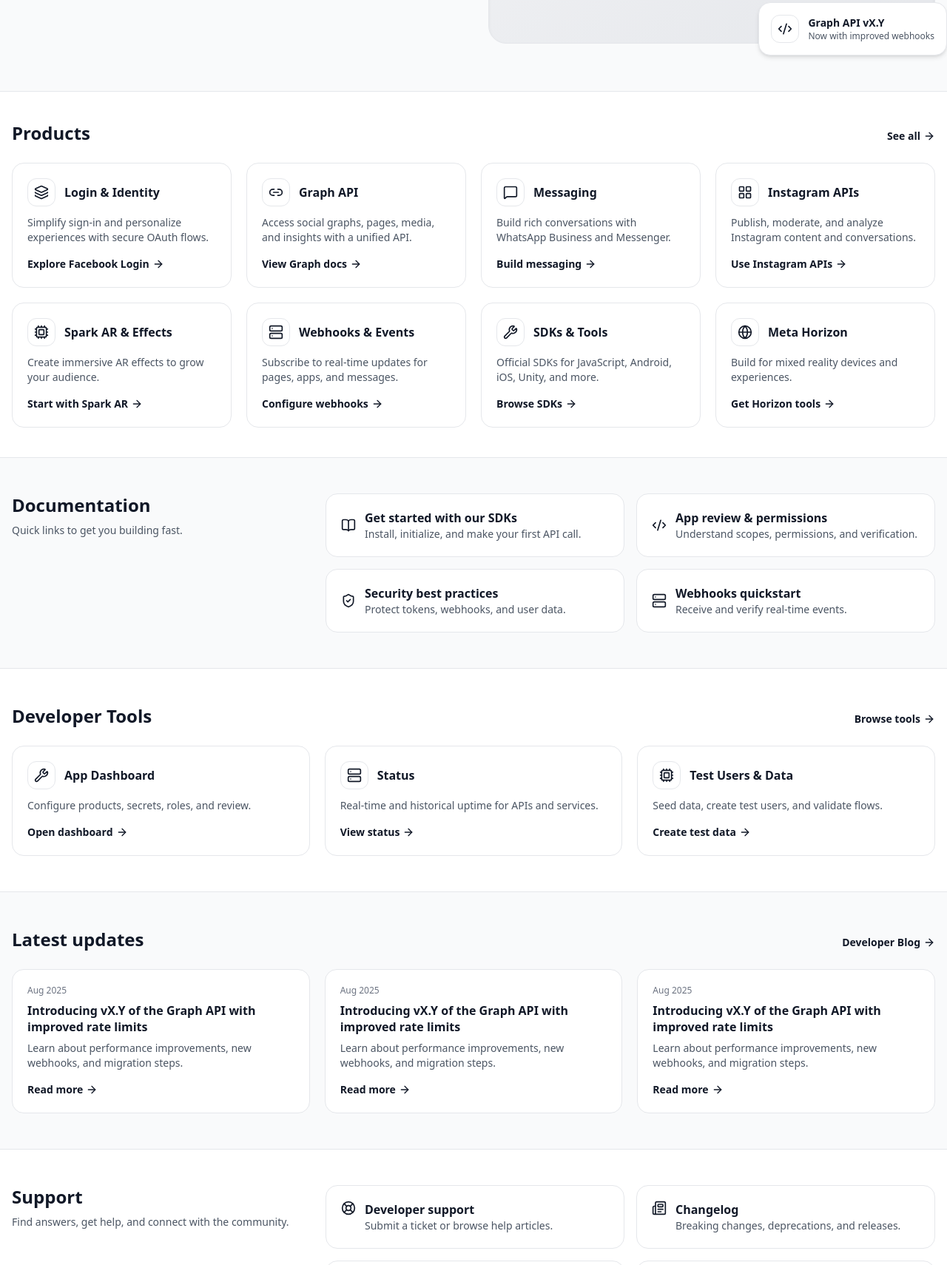
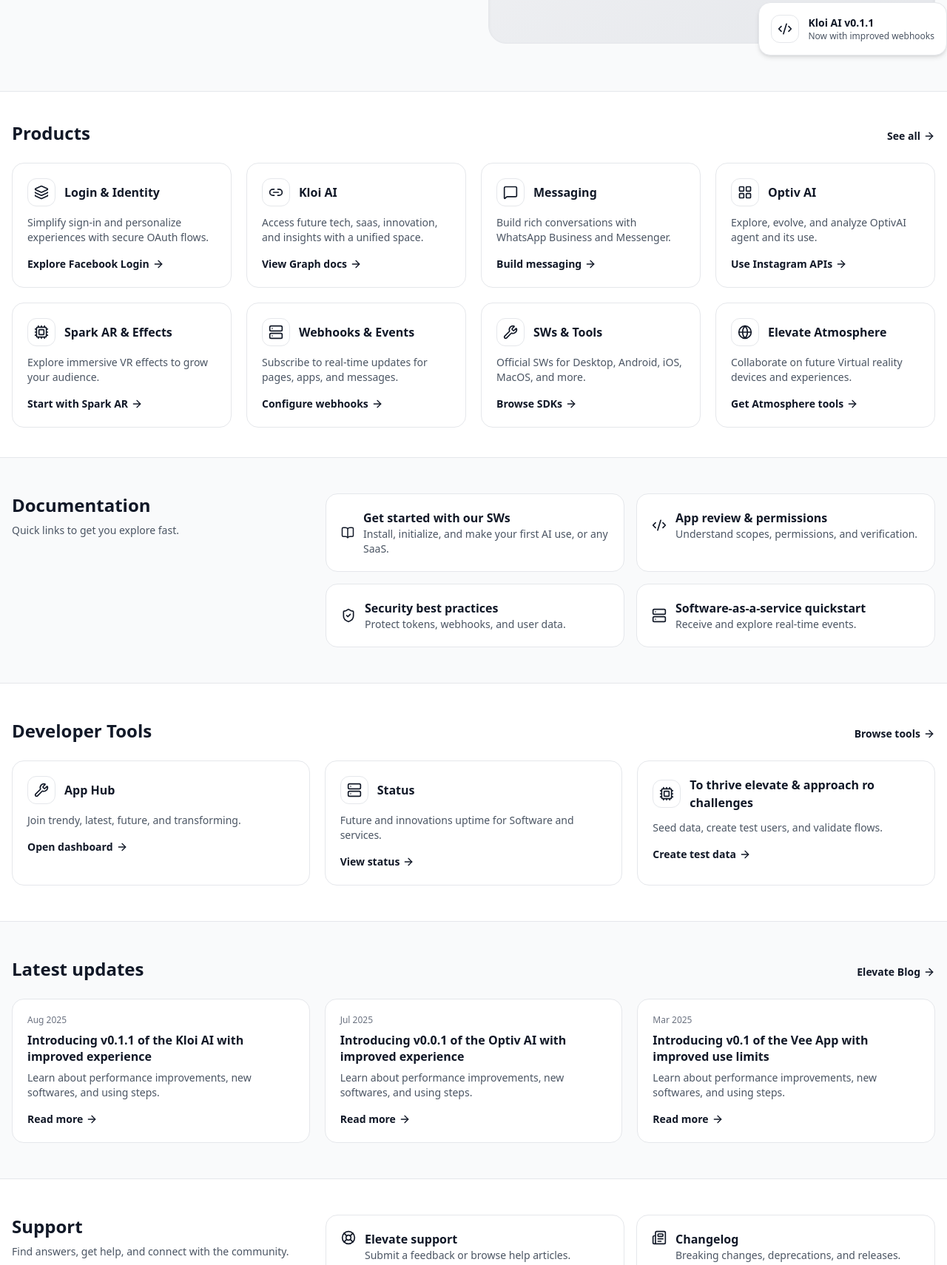
Before and after one commit to Naomer/elevate.github.io, a plain HTML site: page index.html in a window 1280 px wide. Shown: the part 559-2269 px from the top of the page at 74% size. Drawn offline with nearby package versions, Linux system fonts and the light colour scheme.

Commit message:
Update index.html

```diff
--- a/index.html
+++ b/index.html
@@ -3,7 +3,7 @@
 <head>
   <meta charset="utf-8" />
   <meta name="viewport" content="width=device-width,initial-scale=1" />
-  <title>DevPortal — Elevate clone</title>
+  <title>SaaS — Elevate</title>
 
   <link rel="apple-touch-icon" sizes="180x180" href="/apple-touch-icon.png">
 <link rel="icon" type="image/png" sizes="32x32" href="/favicon-32x32.png">
@@ -124,7 +124,7 @@
             <div class="absolute -bottom-4 -right-4 bg-white border border-gray-200 rounded-2xl p-4 shadow-md flex items-center gap-3">
               <div class="rounded-xl p-2 border border-gray-200"><i data-lucide="code-2" class="w-5 h-5"></i></div>
               <div>
-                <div class="text-sm font-semibold">Graph API vX.Y</div>
+                <div class="text-sm font-semibold">Kloi AI v0.1.1</div>
                 <div class="text-xs text-gray-600">Now with improved webhooks</div>
               </div>
             </div>
@@ -156,9 +156,9 @@
           <div class="group rounded-2xl border border-gray-200 p-5 hover:shadow-md transition-shadow bg-white">
             <div class="flex items-center gap-3">
               <div class="rounded-xl p-2 border border-gray-200"><i data-lucide="link-2" class="w-5 h-5"></i></div>
-              <h3 class="text-base font-semibold">Graph API</h3>
+              <h3 class="text-base font-semibold">Kloi AI</h3>
             </div>
-            <p class="text-sm text-gray-600 mt-3">Access social graphs, pages, media, and insights with a unified API.</p>
+            <p class="text-sm text-gray-600 mt-3">Access future tech, saas, innovation, and insights with a unified space.</p>
             <a href="#" class="inline-flex items-center gap-1 text-sm font-semibold mt-4 group-hover:gap-2 transition-all">View Graph docs <i data-lucide="arrow-right" class="w-4 h-4"></i></a>
           </div>
 
@@ -176,9 +176,9 @@
           <div class="group rounded-2xl border border-gray-200 p-5 hover:shadow-md transition-shadow bg-white">
             <div class="flex items-center gap-3">
               <div class="rounded-xl p-2 border border-gray-200"><i data-lucide="layout-grid" class="w-5 h-5"></i></div>
-              <h3 class="text-base font-semibold">Instagram APIs</h3>
+              <h3 class="text-base font-semibold">Optiv AI</h3>
             </div>
-            <p class="text-sm text-gray-600 mt-3">Publish, moderate, and analyze Instagram content and conversations.</p>
+            <p class="text-sm text-gray-600 mt-3">Explore, evolve, and analyze OptivAI agent and its use.</p>
             <a href="#" class="inline-flex items-center gap-1 text-sm font-semibold mt-4 group-hover:gap-2 transition-all">Use Instagram APIs <i data-lucide="arrow-right" class="w-4 h-4"></i></a>
           </div>
 
@@ -188,7 +188,7 @@
               <div class="rounded-xl p-2 border border-gray-200"><i data-lucide="cpu" class="w-5 h-5"></i></div>
               <h3 class="text-base font-semibold">Spark AR & Effects</h3>
             </div>
-            <p class="text-sm text-gray-600 mt-3">Create immersive AR effects to grow your audience.</p>
+            <p class="text-sm text-gray-600 mt-3">Explore immersive VR effects to grow your audience.</p>
             <a href="#" class="inline-flex items-center gap-1 text-sm font-semibold mt-4 group-hover:gap-2 transition-all">Start with Spark AR <i data-lucide="arrow-right" class="w-4 h-4"></i></a>
           </div>
 
@@ -206,9 +206,9 @@
           <div class="group rounded-2xl border border-gray-200 p-5 hover:shadow-md transition-shadow bg-white">
             <div class="flex items-center gap-3">
               <div class="rounded-xl p-2 border border-gray-200"><i data-lucide="wrench" class="w-5 h-5"></i></div>
-              <h3 class="text-base font-semibold">SDKs & Tools</h3>
+              <h3 class="text-base font-semibold">SWs & Tools</h3>
             </div>
-            <p class="text-sm text-gray-600 mt-3">Official SDKs for JavaScript, Android, iOS, Unity, and more.</p>
+            <p class="text-sm text-gray-600 mt-3">Official SWs for Desktop, Android, iOS, MacOS, and more.</p>
             <a href="#" class="inline-flex items-center gap-1 text-sm font-semibold mt-4 group-hover:gap-2 transition-all">Browse SDKs <i data-lucide="arrow-right" class="w-4 h-4"></i></a>
           </div>
 
@@ -216,10 +216,10 @@
           <div class="group rounded-2xl border border-gray-200 p-5 hover:shadow-md transition-shadow bg-white">
             <div class="flex items-center gap-3">
               <div class="rounded-xl p-2 border border-gray-200"><i data-lucide="globe" class="w-5 h-5"></i></div>
-              <h3 class="text-base font-semibold">Meta Horizon</h3>
+              <h3 class="text-base font-semibold">Elevate Atmosphere</h3>
             </div>
-            <p class="text-sm text-gray-600 mt-3">Build for mixed reality devices and experiences.</p>
-            <a href="#" class="inline-flex items-center gap-1 text-sm font-semibold mt-4 group-hover:gap-2 transition-all">Get Horizon tools <i data-lucide="arrow-right" class="w-4 h-4"></i></a>
+            <p class="text-sm text-gray-600 mt-3">Collaborate on future Virtual reality devices and experiences.</p>
+            <a href="#" class="inline-flex items-center gap-1 text-sm font-semibold mt-4 group-hover:gap-2 transition-all">Get Atmosphere tools <i data-lucide="arrow-right" class="w-4 h-4"></i></a>
           </div>
         </div>
       </div>
@@ -231,15 +231,15 @@
         <div class="grid md:grid-cols-3 gap-6">
           <div class="md:col-span-1">
             <h2 class="text-2xl font-bold">Documentation</h2>
-            <p class="text-sm text-gray-600 mt-2">Quick links to get you building fast.</p>
+            <p class="text-sm text-gray-600 mt-2">Quick links to get you explore fast.</p>
           </div>
           <div class="md:col-span-2 grid sm:grid-cols-2 gap-4">
             <a href="#" class="rounded-2xl border border-gray-200 bg-white p-5 hover:shadow-md transition">
               <div class="flex items-center gap-3">
                 <i data-lucide="book-open" class="w-5 h-5"></i>
                 <div>
-                  <div class="font-semibold">Get started with our SDKs</div>
-                  <div class="text-sm text-gray-600">Install, initialize, and make your first API call.</div>
+                  <div class="font-semibold">Get started with our SWs</div>
+                  <div class="text-sm text-gray-600">Install, initialize, and make your first AI use, or any SaaS.</div>
                 </div>
               </div>
             </a>
@@ -268,8 +268,8 @@
               <div class="flex items-center gap-3">
                 <i data-lucide="server" class="w-5 h-5"></i>
                 <div>
-                  <div class="font-semibold">Webhooks quickstart</div>
-                  <div class="text-sm text-gray-600">Receive and verify real-time events.</div>
+                  <div class="font-semibold">Software-as-a-service quickstart</div>
+                  <div class="text-sm text-gray-600">Receive and explore real-time events.</div>
                 </div>
               </div>
             </a>
@@ -290,9 +290,9 @@
           <div class="group rounded-2xl border border-gray-200 p-5 hover:shadow-md transition-shadow bg-white">
             <div class="flex items-center gap-3">
               <div class="rounded-xl p-2 border border-gray-200"><i data-lucide="wrench" class="w-5 h-5"></i></div>
-              <h3 class="text-base font-semibold">App Dashboard</h3>
+              <h3 class="text-base font-semibold">App Hub</h3>
             </div>
-            <p class="text-sm text-gray-600 mt-3">Configure products, secrets, roles, and review.</p>
+            <p class="text-sm text-gray-600 mt-3">Join trendy, latest, future, and transforming.</p>
             <a href="#" class="inline-flex items-center gap-1 text-sm font-semibold mt-4 group-hover:gap-2 transition-all">Open dashboard <i data-lucide="arrow-right" class="w-4 h-4"></i></a>
           </div>
 
@@ -301,14 +301,14 @@
               <div class="rounded-xl p-2 border border-gray-200"><i data-lucide="server" class="w-5 h-5"></i></div>
               <h3 class="text-base font-semibold">Status</h3>
             </div>
-            <p class="text-sm text-gray-600 mt-3">Real-time and historical uptime for APIs and services.</p>
+            <p class="text-sm text-gray-600 mt-3">Future and innovations uptime for Software and services.</p>
             <a href="#" class="inline-flex items-center gap-1 text-sm font-semibold mt-4 group-hover:gap-2 transition-all">View status <i data-lucide="arrow-right" class="w-4 h-4"></i></a>
           </div>
 
           <div class="group rounded-2xl border border-gray-200 p-5 hover:shadow-md transition-shadow bg-white">
             <div class="flex items-center gap-3">
               <div class="rounded-xl p-2 border border-gray-200"><i data-lucide="cpu" class="w-5 h-5"></i></div>
-              <h3 class="text-base font-semibold">Test Users & Data</h3>
+              <h3 class="text-base font-semibold">To thrive elevate & approach ro challenges</h3>
             </div>
             <p class="text-sm text-gray-600 mt-3">Seed data, create test users, and validate flows.</p>
             <a href="#" class="inline-flex items-center gap-1 text-sm font-semibold mt-4 group-hover:gap-2 transition-all">Create test data <i data-lucide="arrow-right" class="w-4 h-4"></i></a>
@@ -322,28 +322,28 @@
       <div class="max-w-7xl mx-auto px-4">
         <div class="flex items-baseline justify-between">
           <h2 class="text-2xl font-bold">Latest updates</h2>
-          <a href="#" class="text-sm font-semibold flex items-center gap-1">Developer Blog <i data-lucide="arrow-right" class="w-4 h-4"></i></a>
+          <a href="#" class="text-sm font-semibold flex items-center gap-1">Elevate Blog <i data-lucide="arrow-right" class="w-4 h-4"></i></a>
         </div>
 
         <div class="grid md:grid-cols-3 gap-5 mt-6">
           <div class="rounded-2xl border border-gray-200 bg-white p-5 hover:shadow-md transition">
             <div class="text-xs text-gray-500">Aug 2025</div>
-            <a href="#" class="block mt-2 font-semibold leading-snug">Introducing vX.Y of the Graph API with improved rate limits</a>
-            <p class="text-sm text-gray-600 mt-2">Learn about performance improvements, new webhooks, and migration steps.</p>
+            <a href="#" class="block mt-2 font-semibold leading-snug">Introducing v0.1.1 of the Kloi AI with improved experience</a>
+            <p class="text-sm text-gray-600 mt-2">Learn about performance improvements, new softwares, and using steps.</p>
             <a href="#" class="inline-flex items-center gap-1 text-sm font-semibold mt-4">Read more <i data-lucide="arrow-right" class="w-4 h-4"></i></a>
           </div>
 
           <div class="rounded-2xl border border-gray-200 bg-white p-5 hover:shadow-md transition">
-            <div class="text-xs text-gray-500">Aug 2025</div>
-            <a href="#" class="block mt-2 font-semibold leading-snug">Introducing vX.Y of the Graph API with improved rate limits</a>
-            <p class="text-sm text-gray-600 mt-2">Learn about performance improvements, new webhooks, and migration steps.</p>
+            <div class="text-xs text-gray-500">Jul 2025</div>
+            <a href="#" class="block mt-2 font-semibold leading-snug">Introducing v0.0.1 of the Optiv AI with improved experience</a>
+            <p class="text-sm text-gray-600 mt-2">Learn about performance improvements, new softwares, and using steps.</p>
             <a href="#" class="inline-flex items-center gap-1 text-sm font-semibold mt-4">Read more <i data-lucide="arrow-right" class="w-4 h-4"></i></a>
           </div>
 
           <div class="rounded-2xl border border-gray-200 bg-white p-5 hover:shadow-md transition">
-            <div class="text-xs text-gray-500">Aug 2025</div>
-            <a href="#" class="block mt-2 font-semibold leading-snug">Introducing vX.Y of the Graph API with improved rate limits</a>
-            <p class="text-sm text-gray-600 mt-2">Learn about performance improvements, new webhooks, and migration steps.</p>
+            <div class="text-xs text-gray-500">Mar 2025</div>
+            <a href="#" class="block mt-2 font-semibold leading-snug">Introducing v0.1 of the Vee App with improved use limits</a>
+            <p class="text-sm text-gray-600 mt-2">Learn about performance improvements, new softwares, and using steps.</p>
             <a href="#" class="inline-flex items-center gap-1 text-sm font-semibold mt-4">Read more <i data-lucide="arrow-right" class="w-4 h-4"></i></a>
           </div>
         </div>
@@ -363,8 +363,8 @@
             <a href="#" class="rounded-2xl border border-gray-200 bg-white p-5 hover:shadow-md transition flex items-start gap-3">
               <i data-lucide="life-buoy" class="w-5 h-5"></i>
               <div>
-                <div class="font-semibold">Developer support</div>
-                <div class="text-sm text-gray-600">Submit a ticket or browse help articles.</div>
+                <div class="font-semibold">Elevate support</div>
+                <div class="text-sm text-gray-600">Submit a feedback or browse help articles.</div>
               </div>
             </a>
 
@@ -420,25 +420,24 @@
         <div class="md:col-span-2">
           <div class="flex items-center gap-2">
             <div class="w-8 h-8 rounded-xl bg-black flex items-center justify-center text-white font-bold">D</div>
-            <span class="text-lg font-bold tracking-tight">DevPortal</span>
+            <span class="text-lg font-bold tracking-tight">Elevate</span>
           </div>
-          <p class="text-sm text-gray-600 mt-3 max-w-sm">A clean, developer-first template inspired by Meta for Developers. Replace names, links, and content with your own.</p>
+          <p class="text-sm text-gray-600 mt-3 max-w-sm">A clean, SaaS inspired by Elevate for Everyone. Review chats, links, and content with your own.</p>
 
           <div class="flex items-center gap-3 mt-4">
-            <a href="#" aria-label="Twitter" class="p-2 rounded-xl border border-gray-200 hover:bg-gray-50"><i data-lucide="twitter" class="w-4 h-4"></i></a>
-            <a href="#" aria-label="Facebook" class="p-2 rounded-xl border border-gray-200 hover:bg-gray-50"><i data-lucide="facebook" class="w-4 h-4"></i></a>
-            <a href="#" aria-label="LinkedIn" class="p-2 rounded-xl border border-gray-200 hover:bg-gray-50"><i data-lucide="linkedin" class="w-4 h-4"></i></a>
-            <a href="#" aria-label="YouTube" class="p-2 rounded-xl border border-gray-200 hover:bg-gray-50"><i data-lucide="youtube" class="w-4 h-4"></i></a>
-            <a href="#" aria-label="GitHub" class="p-2 rounded-xl border border-gray-200 hover:bg-gray-50"><i data-lucide="github" class="w-4 h-4"></i></a>
+            <a href="https://x.com/e1levate" aria-label="Twitter" class="p-2 rounded-xl border border-gray-200 hover:bg-gray-50"><i data-lucide="twitter" class="w-4 h-4"></i></a>
+            <a href="https://instagram.com/e1levate" aria-label="Instagram" class="p-2 rounded-xl border border-gray-200 hover:bg-gray-50"><i data-lucide="instagram" class="w-4 h-4"></i></a>
+            <a href="https://linkedin.com/in/elevate" aria-label="LinkedIn" class="p-2 rounded-xl border border-gray-200 hover:bg-gray-50"><i data-lucide="linkedin" class="w-4 h-4"></i></a>
+            <a href="mailto:elevate@mail.com" aria-label="Mail" class="p-2 rounded-xl border border-gray-200 hover:bg-gray-50"><i data-lucide="mail" class="w-4 h-4"></i></a>
           </div>
         </div>
 
         <div class="grid grid-cols-2 md:grid-cols-3 gap-8 md:col-span-3">
           <div class="space-y-3">
-            <h4 class="text-sm font-semibold">Build with Meta</h4>
+            <h4 class="text-sm font-semibold">Grow with Elevate</h4>
             <div class="flex flex-col gap-2">
               <a href="#" class="text-sm text-gray-600 hover:text-gray-900">AI</a>
-              <a href="#" class="text-sm text-gray-600 hover:text-gray-900">Meta Horizon OS</a>
+              <a href="#" class="text-sm text-gray-600 hover:text-gray-900">Elevate Atmosphere OS</a>
               <a href="#" class="text-sm text-gray-600 hover:text-gray-900">Social technologies</a>
             </div>
           </div>
@@ -455,7 +454,7 @@
           <div class="space-y-3">
             <h4 class="text-sm font-semibold">Support</h4>
             <div class="flex flex-col gap-2">
-              <a href="#" class="text-sm text-gray-600 hover:text-gray-900">Developer support</a>
+              <a href="#" class="text-sm text-gray-600 hover:text-gray-900">SaaS support</a>
               <a href="#" class="text-sm text-gray-600 hover:text-gray-900">Bug tool</a>
               <a href="#" class="text-sm text-gray-600 hover:text-gray-900">Platform status</a>
               <a href="#" class="text-sm text-gray-600 hover:text-gray-900">Community forum</a>
@@ -484,7 +483,7 @@
 
       <div class="border-t border-gray-200 mt-8 pt-6 flex flex-col md:flex-row items-center justify-between gap-3 text-sm text-gray-600">
         <div class="flex items-center gap-2">
-          <span id="year">© 2025 DevPortal</span>
+          <span id="year">© 2025 ᴇʟᴇᴠʌᴛᴇ</span>
           <span>•</span>
           <a href="#" class="hover:text-gray-900">All rights reserved</a>
         </div>
```
